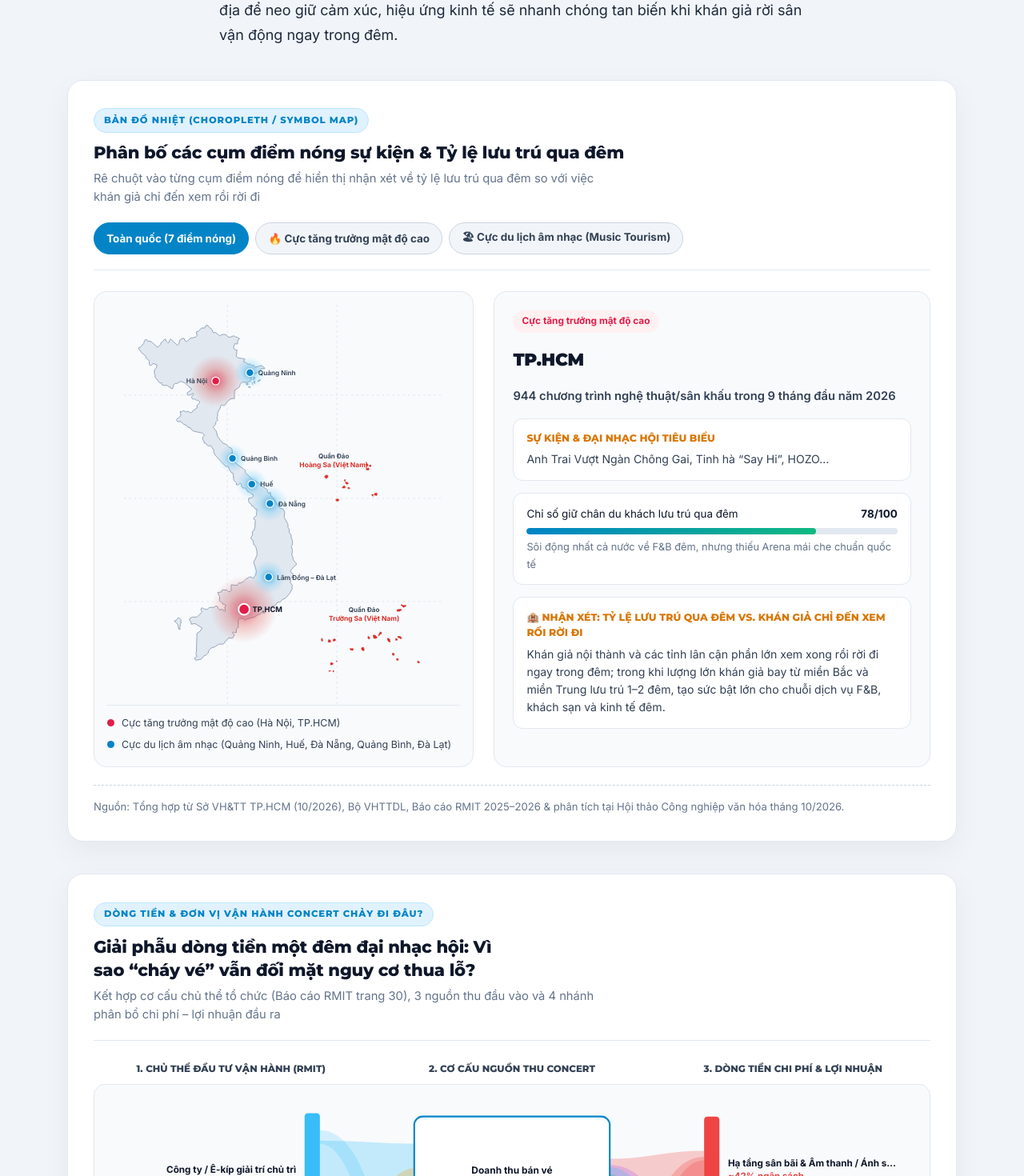
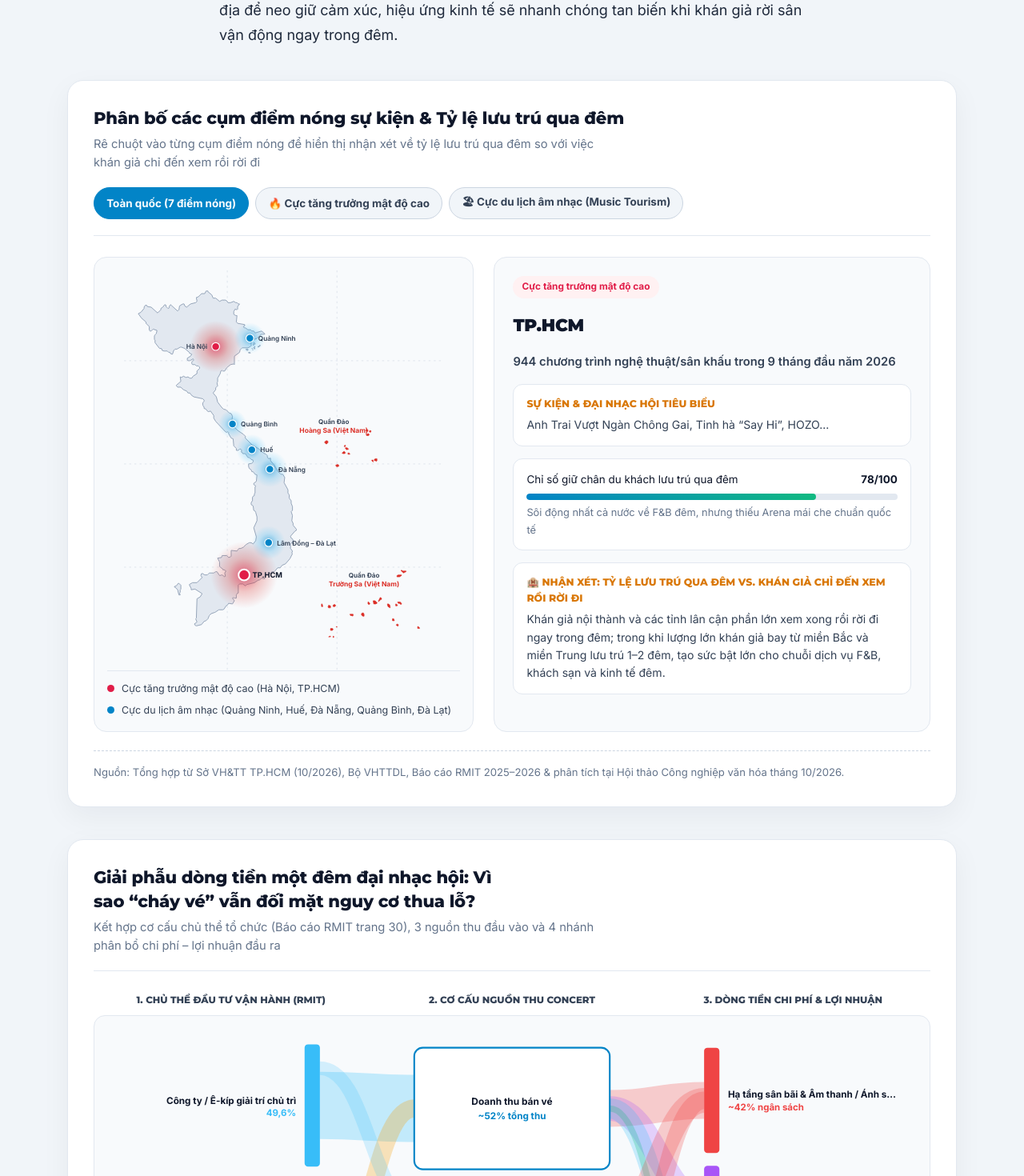
Before and after one commit to giahanluong192/mmj1, a Next.js app: page / in a window 1280 px wide. Shown: the part 7535-9005 px from the top of the page at 80% size. Built offline with nearby package versions, Linux system fonts and the light colour scheme.

Commit message:
refactor(viz): remove category pill badges above four chart headings

```diff
--- a/src/components/GlobalGapSection.tsx
+++ b/src/components/GlobalGapSection.tsx
@@ -29,9 +29,6 @@ export function ArtistOriginGroupedChart() {
     <figure className="viz-card" id="vi-tri-9">
       <div className="viz-header">
         <div>
-          <span className="pos-badge">
-            NGUỒN GỐC NGHỆ SĨ & QUY MÔ KHÁN GIẢ
-          </span>
           <h3 className="viz-title">
             Khoảng cách lộ diện: 101 đại nhạc hội thuần nội địa nhưng chỉ có 4 đêm diễn độc lập của sao quốc tế ở quy mô 10.000–40.000&nbsp;người
           </h3>
@@ -180,9 +177,6 @@ export function SeaInfrastructureRadarAndTable() {
     <figure className="viz-card" id="vi-tri-10">
       <div className="viz-header">
         <div>
-          <span className="pos-badge">
-            SO SÁNH HẠ TẦNG BIỂU DIỄN ĐÔNG NAM Á
-          </span>
           <h3 className="viz-title">
             Đặt TP.HCM &amp; Hà&nbsp;Nội cạnh Singapore, Bangkok và Jakarta trên 5 trụ cột đón&nbsp;World&nbsp;Tour
           </h3>
--- a/src/components/LocalSustainabilitySection.tsx
+++ b/src/components/LocalSustainabilitySection.tsx
@@ -34,9 +34,6 @@ export function VietnamEventHeatmap() {
     <figure className="viz-card" id="vi-tri-6">
       <div className="viz-header">
         <div>
-          <span className="pos-badge">
-            BẢN ĐỒ NHIỆT (CHOROPLETH / SYMBOL MAP)
-          </span>
           <h3 className="viz-title">
             Phân bố các cụm điểm nóng sự kiện &amp; Tỷ lệ lưu trú qua đêm
           </h3>
@@ -321,9 +318,6 @@ export function ConcertCashflowSankey() {
     <figure className="viz-card" id="vi-tri-7">
       <div className="viz-header">
         <div>
-          <span className="pos-badge">
-            DÒNG TIỀN & ĐƠN VỊ VẬN HÀNH CONCERT CHẢY ĐI ĐÂU?
-          </span>
           <h3 className="viz-title">
             Giải phẫu dòng tiền một đêm đại nhạc hội: Vì sao “cháy vé” vẫn đối mặt nguy&nbsp;cơ&nbsp;thua&nbsp;lỗ?
           </h3>
```
